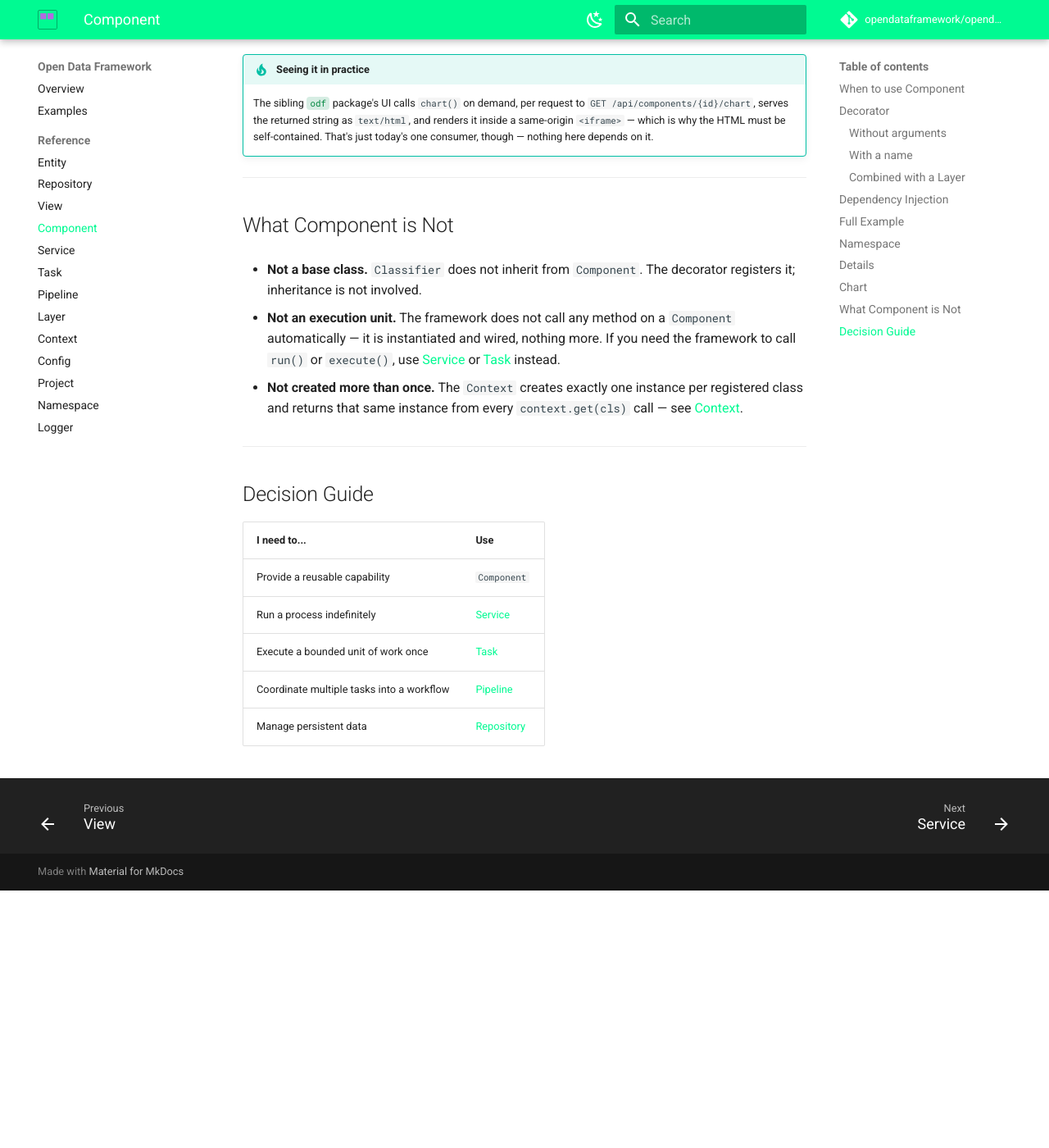
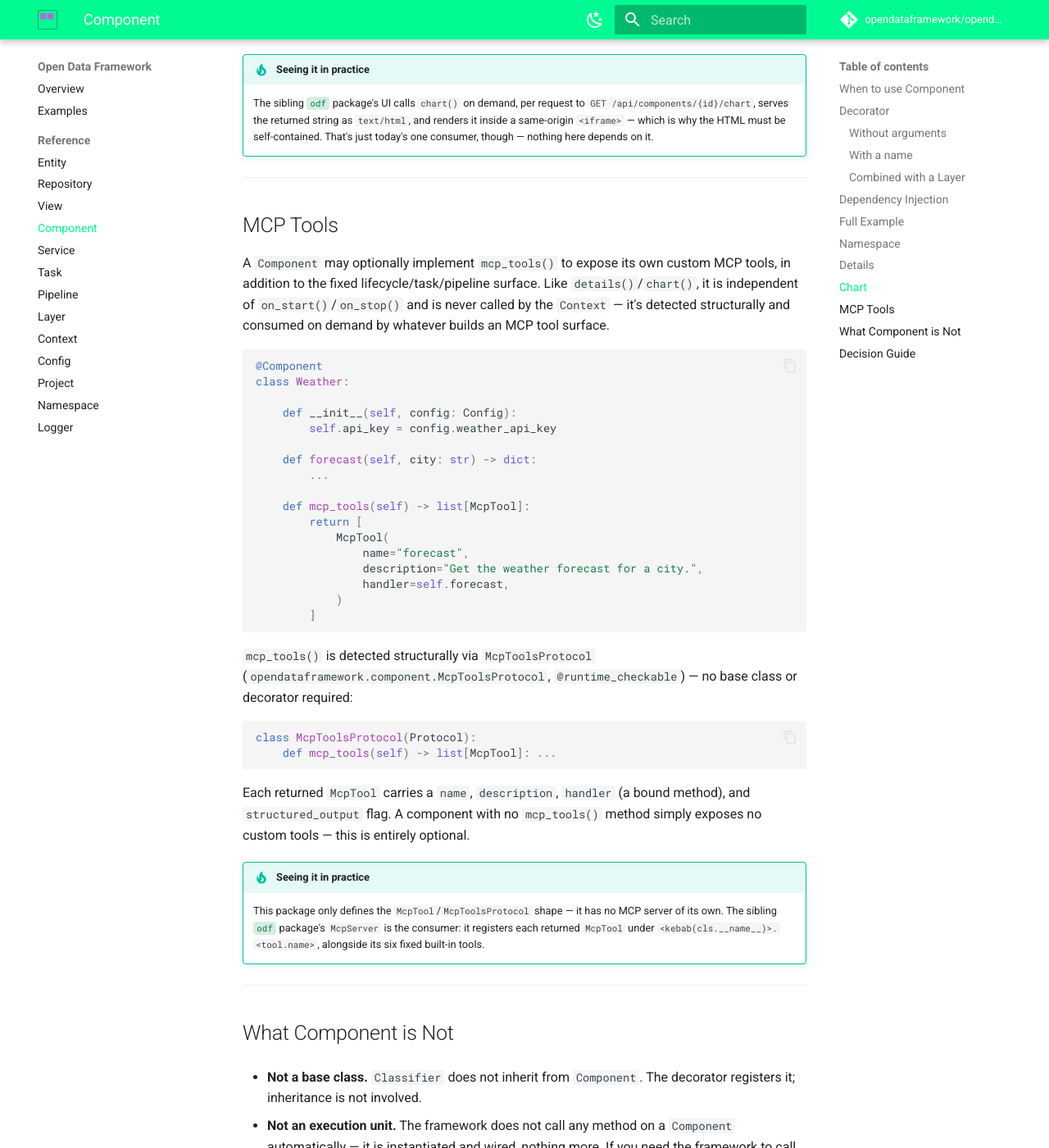
Before and after one commit to opendataframework/opendataframework, an MkDocs documentation site: the page built from docs/component.md, in a window 1280 px wide and 1400 px high, scrolled down 5391 px. Shown: the whole window at 82% size. Built offline with MkDocs 1.6.1 and Material for MkDocs 9.7.7, drawn with Linux system fonts in a browser that asks for light colours; comment, search, counter and statistics services are not loaded; before the commit the page ends 6477 px from its top, so only the background shows below that.

Commit message:
:sparkles: feat(component): add McpTool/McpToolsProtocol for custom MCP tools
Phase A of Feature #2 (todo.md) — lets a Component expose its own MCP
tools via an optional mcp_tools() method, detected structurally like
DetailsProtocol/ChartProtocol. Wiring this into an actual MCP server is
Phase B, in the sibling odf repo.

````diff
--- a/docs/component.md
+++ b/docs/component.md
@@ -268,6 +268,59 @@ entirely optional.
 
 ---
 
+## MCP Tools
+
+A `Component` may optionally implement `mcp_tools()` to expose its own
+custom MCP tools, in addition to the fixed lifecycle/task/pipeline
+surface. Like `details()`/`chart()`, it is independent of
+`on_start()`/`on_stop()` and is never called by the `Context` — it's
+detected structurally and consumed on demand by whatever builds an MCP
+tool surface.
+
+```python
+@Component
+class Weather:
+
+    def __init__(self, config: Config):
+        self.api_key = config.weather_api_key
+
+    def forecast(self, city: str) -> dict:
+        ...
+
+    def mcp_tools(self) -> list[McpTool]:
+        return [
+            McpTool(
+                name="forecast",
+                description="Get the weather forecast for a city.",
+                handler=self.forecast,
+            )
+        ]
+```
+
+`mcp_tools()` is detected structurally via `McpToolsProtocol`
+(`opendataframework.component.McpToolsProtocol`, `@runtime_checkable`) — no
+base class or decorator required:
+
+```python
+class McpToolsProtocol(Protocol):
+    def mcp_tools(self) -> list[McpTool]: ...
+```
+
+Each returned `McpTool` carries a `name`, `description`, `handler` (a
+bound method), and `structured_output` flag. A component with no
+`mcp_tools()` method simply exposes no custom tools — this is entirely
+optional.
+
+!!! tip "Seeing it in practice"
+    This package only defines the `McpTool`/`McpToolsProtocol` shape —
+    it has no MCP server of its own. The sibling
+    [`odf`](https://opendataframework.github.io/odf/) package's
+    `McpServer` is the consumer: it registers each returned `McpTool`
+    under `<kebab(cls.__name__)>.<tool.name>`, alongside its six fixed
+    built-in tools.
+
+---
+
 ## What Component is Not
 
 * **Not a base class.** `Classifier` does not inherit from `Component`. The decorator
````
Also changed, not shown: 2 other files.
